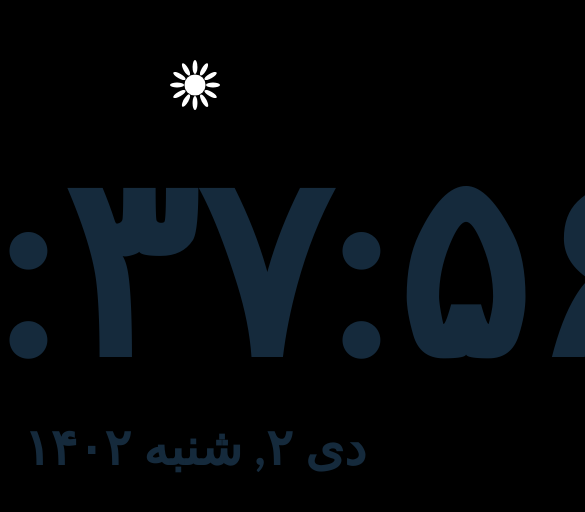
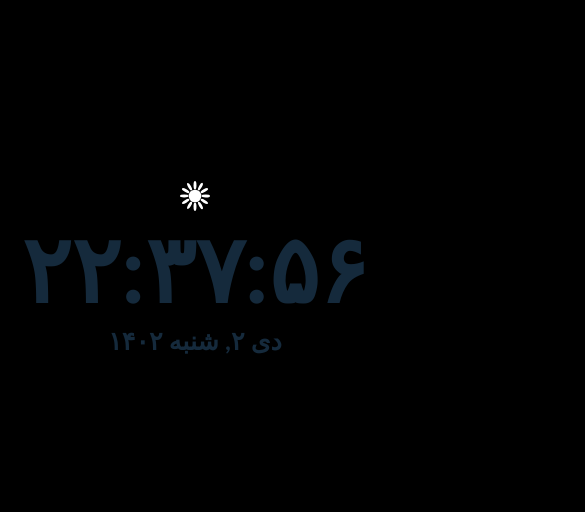
Before and after one commit to Amirlordp/todayes-time, a plain HTML site: page index.html in a window 390 px wide. Shown: the part 154-666 px from the top of the page, 585 px wide, since content can reach past the window. Drawn offline with Linux system fonts and the light colour scheme.

Commit message:
media queriy has changed

```diff
--- a/style.css
+++ b/style.css
@@ -14,13 +14,14 @@ body {
   background: #000000;
 }
 .time {
+  font-size: 40vh;
   font-family: "Gill Sans", "Gill Sans MT", Calibri, "Trebuchet MS", sans-serif;
-  font-size: 250px;
+
   color: rgb(21, 42, 60);
 }
 .date {
+  font-size: 10vh;
   font-family: "Gill Sans", "Gill Sans MT", Calibri, "Trebuchet MS", sans-serif;
-  font-size: 50px;
   color: rgb(21, 42, 60);
 }
 .daynight {
@@ -39,3 +40,24 @@ body {
 .show {
   display: block;
 }
+@media only screen and (max-width: 1111px) {
+  .time {
+    font-size: 11vh;
+    font-family: "Gill Sans", "Gill Sans MT", Calibri, "Trebuchet MS",
+      sans-serif;
+
+    color: rgb(21, 42, 60);
+  }
+  .date {
+    font-size: 3vh;
+    font-family: "Gill Sans", "Gill Sans MT", Calibri, "Trebuchet MS",
+      sans-serif;
+    color: rgb(21, 42, 60);
+  }
+  .daynight {
+    position: relative;
+    display: flex;
+    width: 30px;
+    height: 30px;
+  }
+}
```
